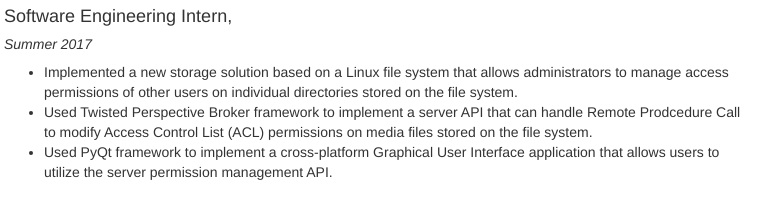
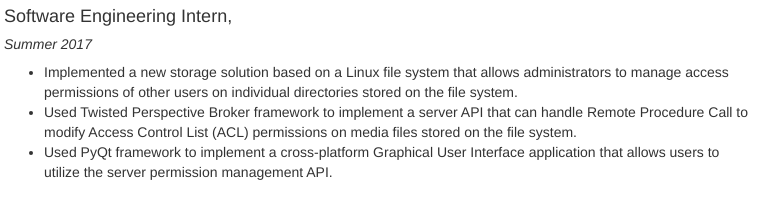
Before and after one commit to minh-d-nguyen/minh-d-nguyen.github.io, a plain HTML site: page index.html in a window 1280 px wide. Shown: the part 1088-1297 px from the top of the page, 456-1239 px from the left. Drawn offline with Linux system fonts and the light colour scheme.

Commit message:
Text fix

```diff
--- a/index.html
+++ b/index.html
@@ -162,7 +162,7 @@
                 <h4>Software Engineering Intern,</h4><h5><i>Summer 2017</i></h5>
                 <ul>
                 <li>Implemented a new storage solution based on a Linux file system that allows administrators to manage access permissions of other users on individual directories stored on the file system.
-                <li>Used Twisted Perspective Broker framework to implement a server API that can handle Remote Prodcedure Call to modify Access Control List (ACL) permissions on media files stored on the file system.</li>
+                <li>Used Twisted Perspective Broker framework to implement a server API that can handle Remote Procedure Call to modify Access Control List (ACL) permissions on media files stored on the file system.</li>
                 <li>Used PyQt framework to implement a cross-platform Graphical User Interface application that allows users to utilize the server permission management API.</li>
                 <!-- <a class="btn btn-primary" href="#">View Project <span class="glyphicon glyphicon-chevron-right"></span></a> -->
                 </ul>
```
